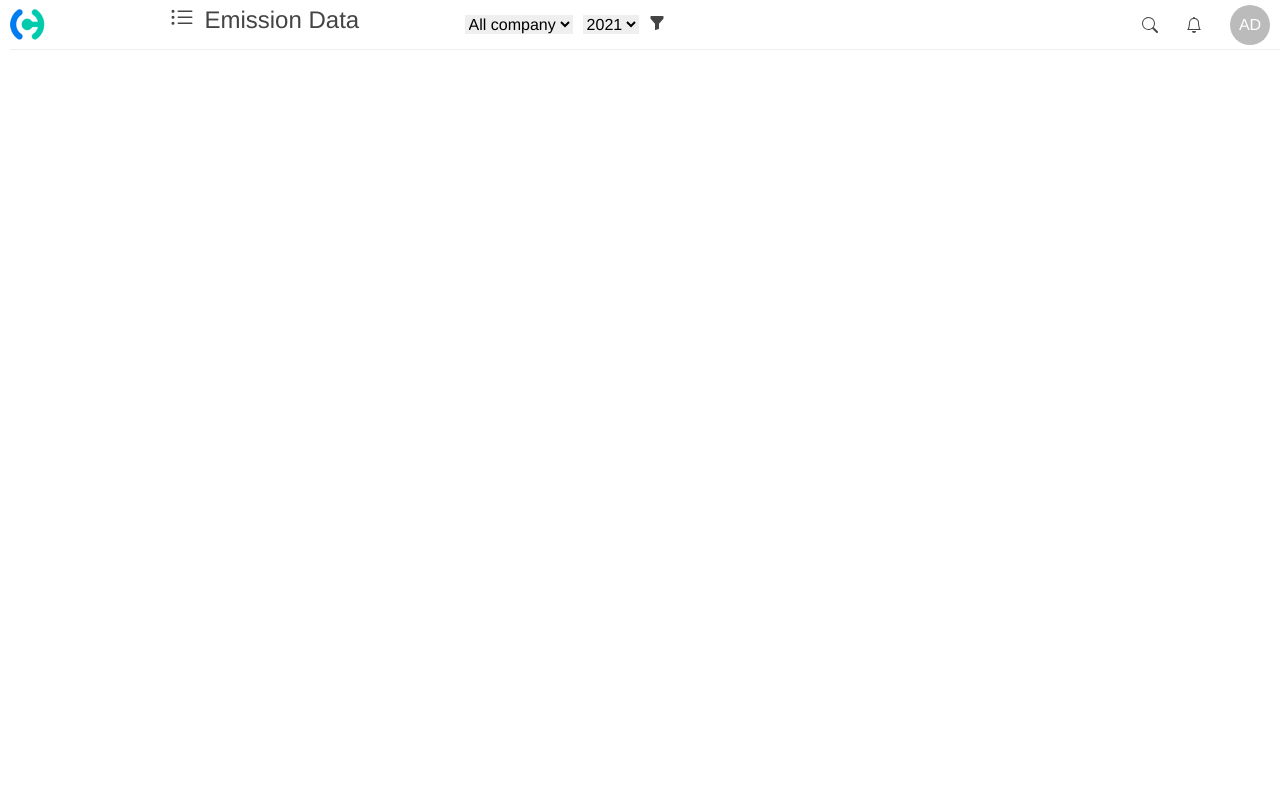
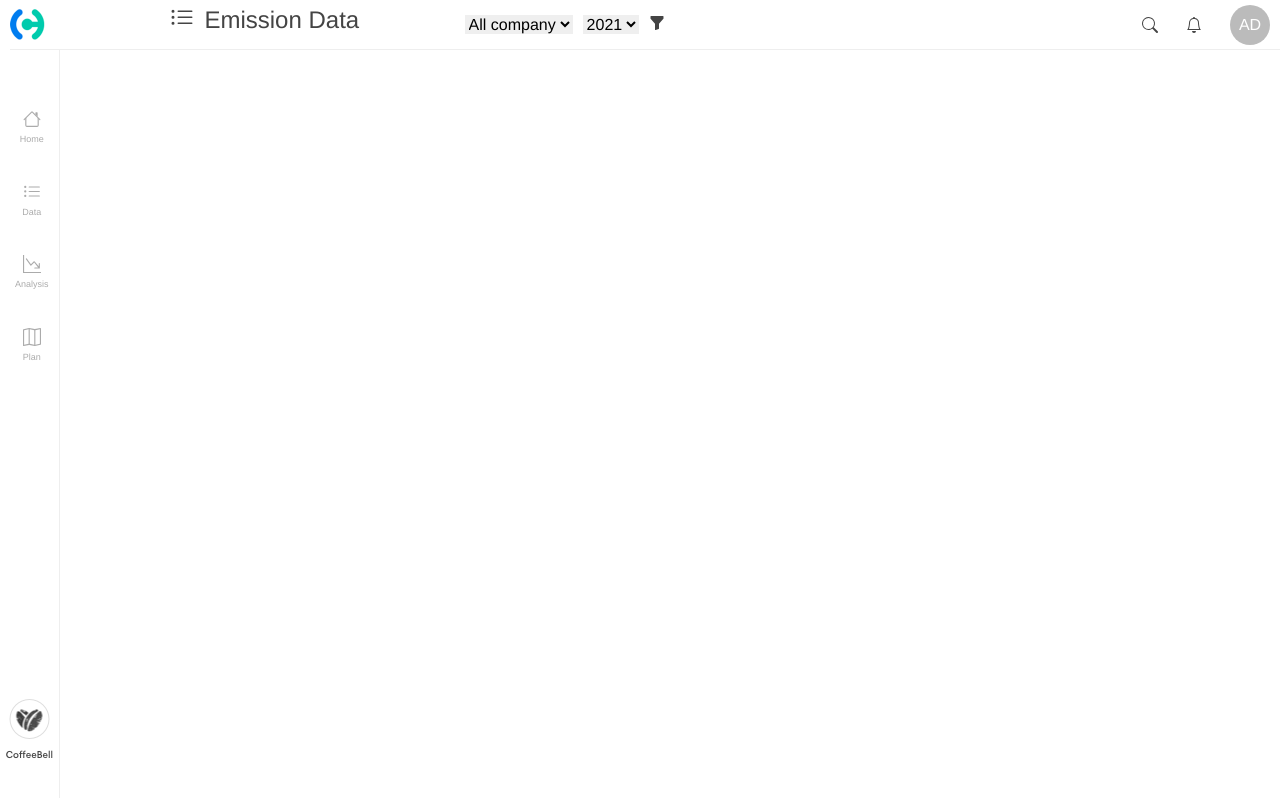
Before and after one commit to Moamin-AbuEwaida/carbon-project, a Vue app: page / in a window 1280 px wide. Shown: the top 798 px of the page. Built offline with nearby package versions, Linux system fonts and the light colour scheme.

Commit message:
sidebar component without functionality

```diff
--- a/src/App.vue
+++ b/src/App.vue
@@ -1,14 +1,16 @@
 <template>
   <div id="app">
     <Navbar />
+    <Sidebar />
   </div>
 </template>
 
 <script>
 import Navbar from "./components/Navbar.vue";
+import Sidebar from "./components/Sidebar.vue";
 export default {
   name: "App",
-  components: { Navbar },
+  components: { Navbar, Sidebar },
 };
 </script>
 
--- /dev/null
+++ b/src/components/Sidebar.vue
@@ -0,0 +1,85 @@
+<template>
+  <div class="sidebar">
+    <!-- upper list -->
+    <div class="upper-part">
+      <div class="icon">
+        <b-icon-house></b-icon-house>
+        <p>Home</p>
+      </div>
+      <div class="icon">
+        <b-icon-list-ul></b-icon-list-ul>
+        <p>Data</p>
+      </div>
+      <div class="icon">
+        <b-icon-graph-down></b-icon-graph-down>
+        <p>Analysis</p>
+      </div>
+      <div class="icon">
+        <b-icon-map></b-icon-map>
+        <p>Plan</p>
+      </div>
+    </div>
+    <!-- lower part -->
+    <div class="lower-part">
+      <img src="../assets/lower-image.png" alt="CoffeeBell" />
+    </div>
+  </div>
+</template>
+
+<script>
+import {
+  BIconHouse,
+  BIconListUl,
+  BIconGraphDown,
+  BIconMap,
+} from "bootstrap-vue";
+export default {
+  name: "SidebarCompnent",
+  components: {
+    BIconHouse,
+    BIconListUl,
+    BIconGraphDown,
+    BIconMap,
+  },
+};
+</script>
+
+<style>
+.sidebar {
+  width: 60px;
+  height: 100vh;
+  border-right: 1px solid #eeeeee;
+  position: relative;
+}
+
+.upper-part {
+  position: absolute;
+  left: 15px;
+  top: 60px;
+}
+
+.icon {
+  display: flex;
+  flex-direction: column;
+  justify-content: center;
+  align-items: center;
+  color: rgba(171, 171, 171, 1);
+  font-size: 18px;
+  margin-bottom: 20px;
+  cursor: pointer;
+}
+
+.icon:hover {
+  scale: calc(1.2);
+}
+.icon p {
+  margin-top: 5px;
+  font-size: 9px;
+  font-weight: 500;
+}
+.lower-part {
+  position: absolute;
+  bottom: 90px;
+  left: 5px;
+}
+</style>
```
Also changed, not shown: src/assets/lower-image.png (added).
